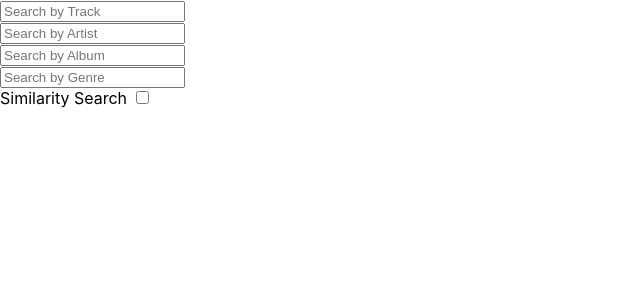
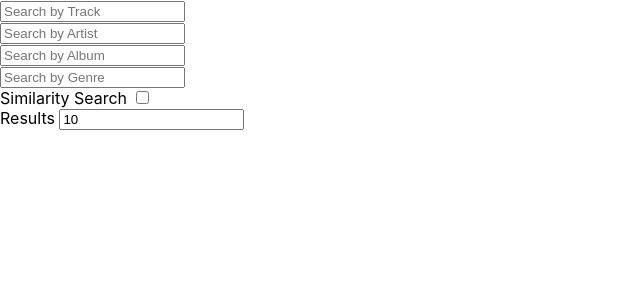
Before and after one commit to NicoM-7/Music-Webapp, a React (Create React App) app in the folder frontend/: page /tracks in a window 1280 px wide. Shown: the top 300 px of the page, without its empty margins (0-640 px from the left). Built offline with nearby package versions, Linux system fonts and the light colour scheme.

Commit message:
Added ability to change number of results up to a max

```diff
--- a/frontend/src/components/track.jsx
+++ b/frontend/src/components/track.jsx
@@ -16,7 +16,7 @@ function Track(track) {
     }
 
     const openYoutube = async (event) => {
-        window.open(`https://www.youtube.com/results?search_query=  ${track.trackTitle}+by+${track.artistName}`, '_blank', 'noopener,noreferrer');
+        window.open(`https://www.youtube.com/results?search_query=${track.artistName}+${track.trackTitle}`, '_blank', 'noopener,noreferrer');
     }
 
     return (
--- a/frontend/src/components/tracks.jsx
+++ b/frontend/src/components/tracks.jsx
@@ -9,27 +9,28 @@ function Tracks() {
         album: "",
         genre: "",
         similarity: false,
+        results: 10,
     });
 
     const [tracks, setTracks] = useState([]);
 
+    const maxResults = 50;
+
     const handleChange = (event) => {
         const name = event.target.name;
         const value = event.target.value;
-        setInputs(values => ({ ...values, [name]: value }))
+        setInputs(values => ({ ...values, [name]: value }));
     }
 
     const handleCheckboxChange = (event) => {
         const name = event.target.name;
         const value = event.target.checked;
-        setInputs(values => ({ ...values, [name]: value }))
+        setInputs(values => ({ ...values, [name]: value }));
     }
 
     const handleSubmit = (event) => {
         if (event.key === "Enter") {
             event.preventDefault();
-
-            const results = 10;
 
             fetch("http://" + window.location.hostname + ":9000/api/tracks?" +
                 "track=" + inputs.track.trim() +
@@ -37,7 +38,7 @@ function Tracks() {
                 "&album=" + inputs.album.trim() +
                 "&genre=" + inputs.genre.trim() +
                 "&similarity=" + inputs.similarity +
-                "&results=" + results,
+                "&results=" + inputs.results,
                 {
                     method: "GET",
                     headers: new Headers({
@@ -68,7 +69,9 @@ function Tracks() {
                 <input type="text" name="album" onChange={handleChange} value={inputs.album || ""} placeholder="Search by Album" /><br />
                 <input type="text" name="genre" onChange={handleChange} value={inputs.genre || ""} placeholder="Search by Genre" /><br />
                 <label>Similarity Search </label>
-                <input type="checkbox" name="similarity" onChange={handleCheckboxChange} value={inputs.similarity} />
+                <input type="checkbox" name="similarity" onChange={handleCheckboxChange} value={inputs.similarity} /><br />
+                <label>Results </label>
+                <input type="number" name="results" onChange={handleChange} value={inputs.results <= maxResults ? inputs.results || "" : maxResults} />
             </form>
             {
                 tracks.map((track) => <Track {...track} key={track.trackID} />)
```
